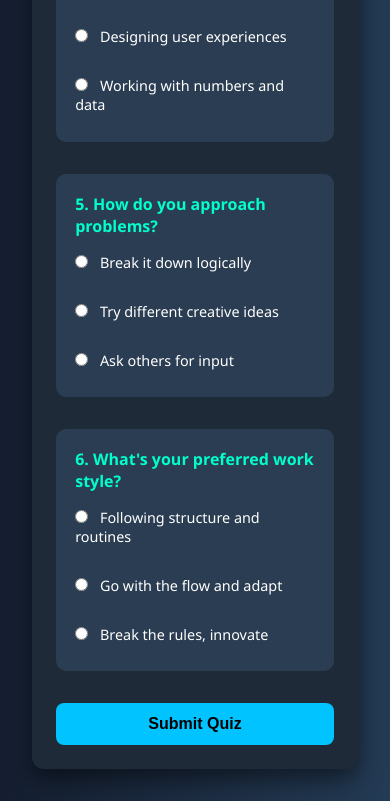
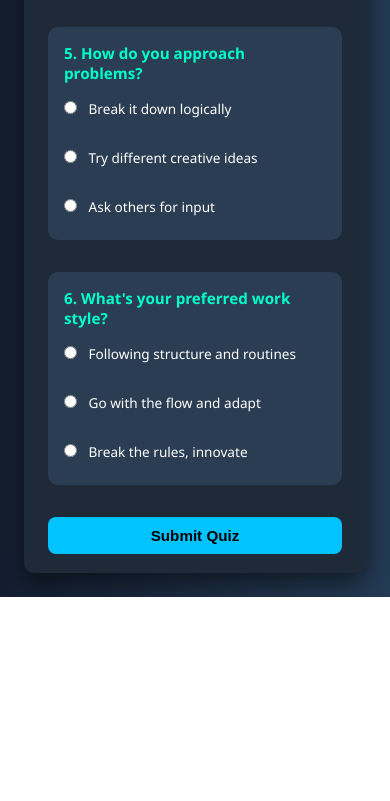
Before and after one commit to Aksdec14/Career_Guidance, a website: page quiz.html in a window 390 px wide. Shown: the part 1041-1842 px from the top of the page. After the commit the page ends 1638 px from the top, so only its background shows below. Drawn offline with Linux system fonts and the light colour scheme.

Commit message:
Update quiz.css

```diff
--- a/assets/css/quiz.css
+++ b/assets/css/quiz.css
@@ -97,17 +97,24 @@
     opacity: 0;
     transform: translateY(20px);
   }
-
   to {
     opacity: 1;
     transform: translateY(0);
   }
 }
 
-  /* Responsive */
-  @media (max-width: 600px) {
+/* Responsive - Tablets */
+@media (max-width: 768px) {
+  body {
+    padding: 1.5rem;
+  }
+
   .quiz-container {
-      padding: 1.5rem;
+    padding: 1.5rem 2rem;
+  }
+
+  .quiz-container h1 {
+    font-size: 1.75rem;
   }
 
   .question p {
@@ -122,3 +129,32 @@
     font-size: 1rem;
   }
 }
+
+/* Responsive - Phones */
+@media (max-width: 480px) {
+  .quiz-container {
+    padding: 1.2rem 1.5rem;
+    border-radius: 10px;
+  }
+
+  .quiz-container h1 {
+    font-size: 1.5rem;
+  }
+
+  .question {
+    padding: 1rem;
+  }
+
+  .question p {
+    font-size: 0.95rem;
+  }
+
+  label {
+    font-size: 0.85rem;
+  }
+
+  button[type="submit"] {
+    font-size: 0.95rem;
+    padding: 10px;
+  }
+}
```
Lines whose indentation alone changed are shown as unchanged.
